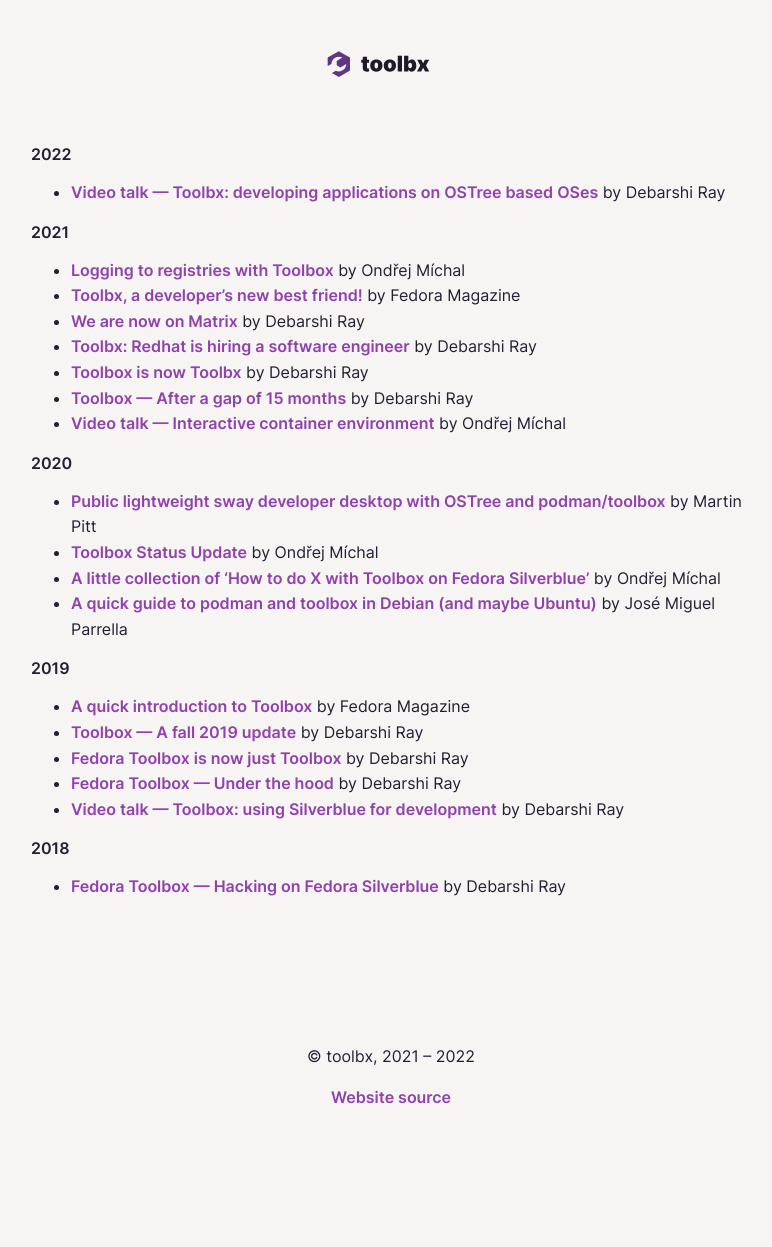
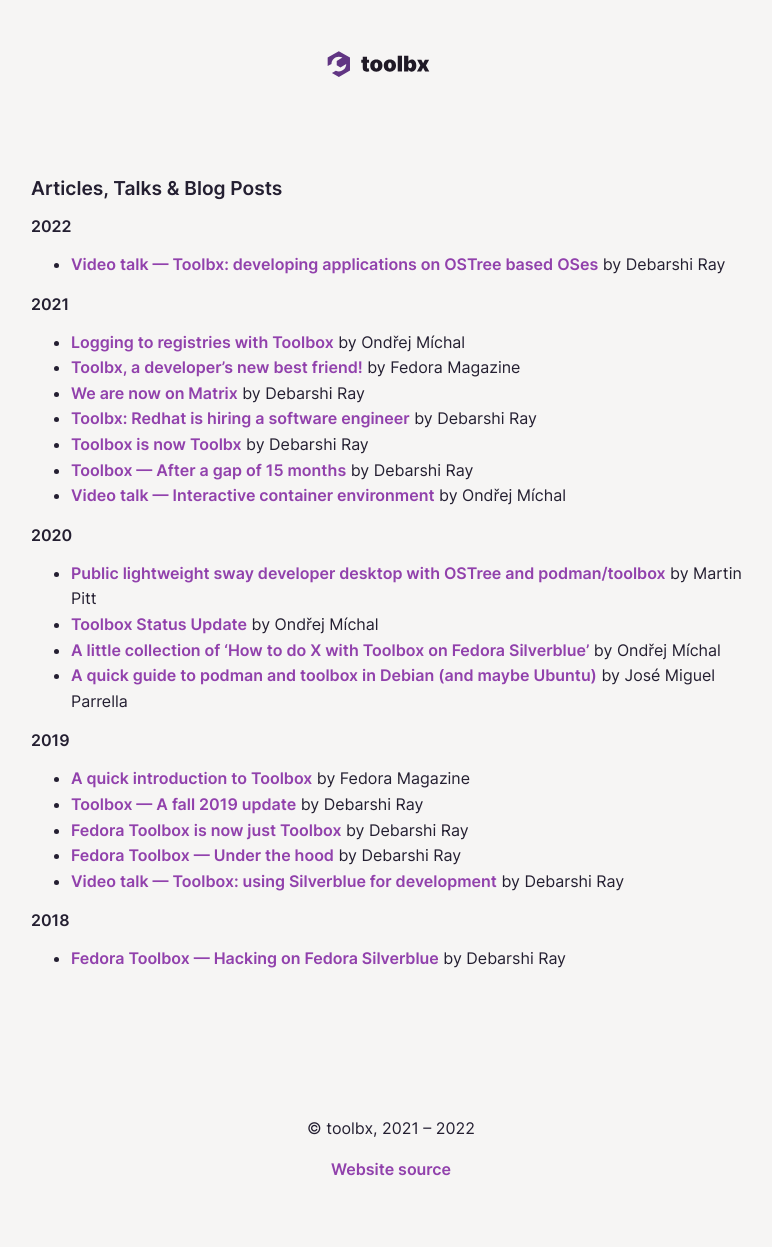
Before and after one commit to containers/containertoolbx.org, a Jekyll site: the page built from articles.md, in a window 1280 px wide. Shown: the whole page, without its empty margins (249-1021 px from the left). Built offline with Jekyll 4.4.1, drawn with Linux system fonts in a browser that asks for light colours; before the commit the page ends 1175 px from its top, so only the background shows below that.

Commit message:
Title added to the new page

```diff
--- a/articles.md
+++ b/articles.md
@@ -1,6 +1,8 @@
 ---
 layout: default
 ---
+
+## Articles, Talks & Blog Posts
 
 #### 2022
 * [Video talk — Toolbx: developing applications on OSTree based OSes](https://www.youtube.com/watch?v=HxM15UOVmyA&t=20575s) by Debarshi Ray
```
